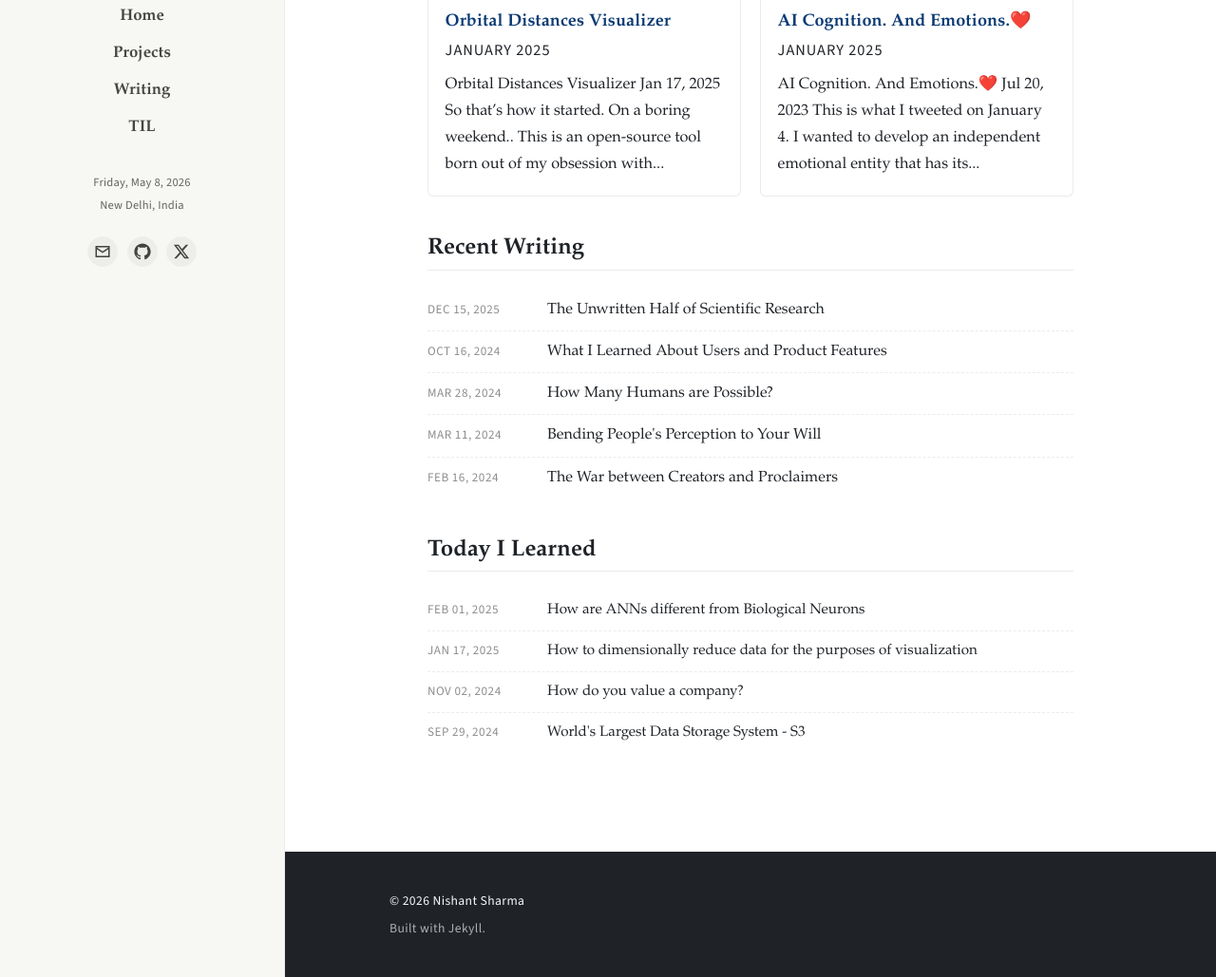
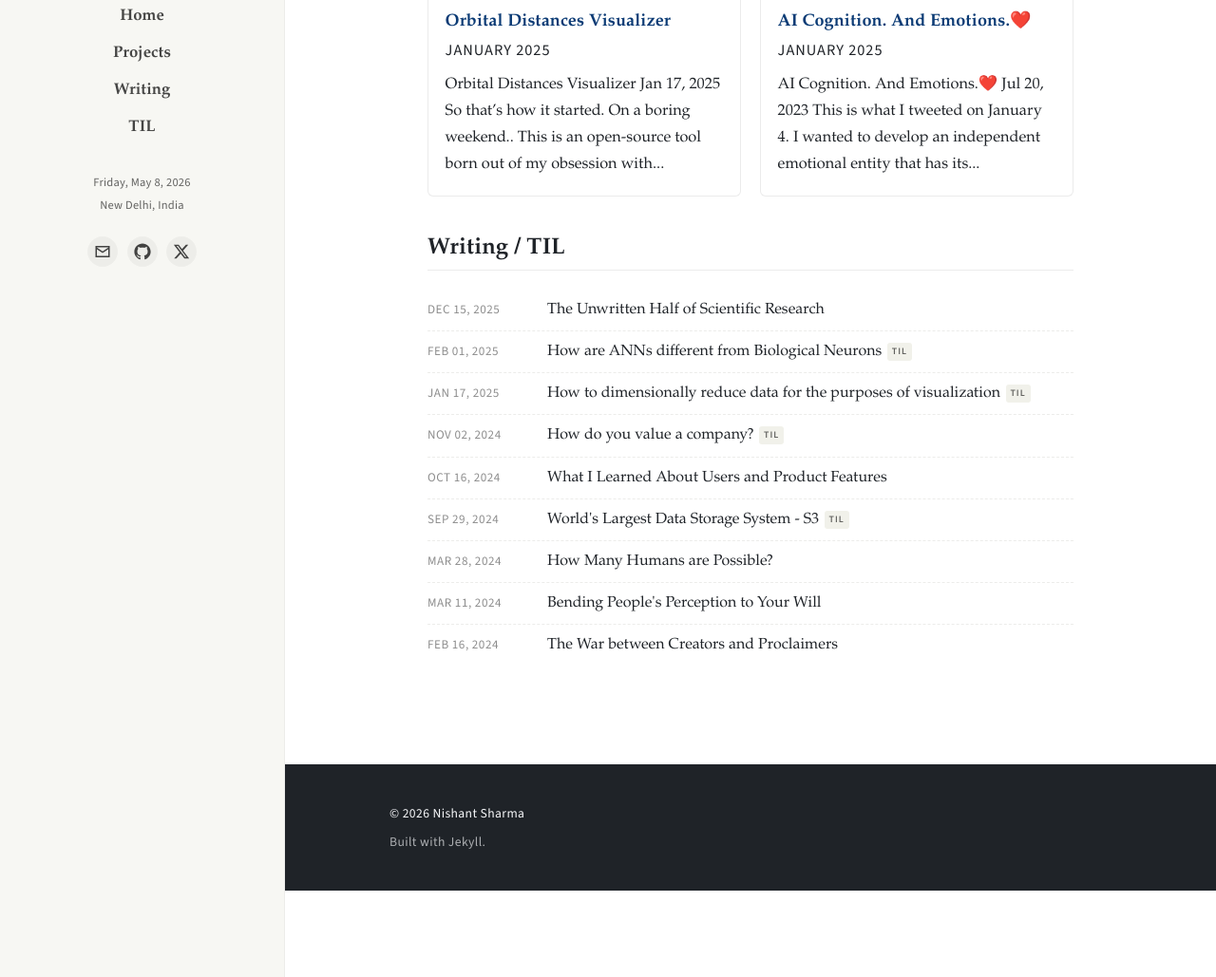
Before and after one commit to sevendaystoglory/sevendaystoglory.github.io, a Jekyll site: the page built from index.md, in a window 1280 px wide and 1400 px high, scrolled down 1749 px, cut to the strip 371-1400 px from the top of the window. Shown: the whole strip at 95% size. Built offline with Jekyll 4.4.1, drawn with Linux system fonts in a browser that asks for light colours; after the commit the page ends 3058 px from its top, so only the background shows below that.

Commit message:
feat: merge Writing and TIL into a single chronological section
Replace the two separate Recent Writing / Today I Learned sections on
the homepage with a unified "Writing / TIL" list sorted by date. TIL
items get a small uppercase pill tag inline with the title; blog posts
keep the hover thumbnail. The dedicated /pages/blogs and /pages/til
pages still use their own includes and are unaffected.

```diff
--- /dev/null
+++ b/_includes/writing-list.html
@@ -0,0 +1,17 @@
+<ul class="news-list">
+  {% for post in site.posts %}
+    {% if post.category == 'blogs' or post.category == 'til' %}
+      <li class="news-item">
+        <span class="news-date">{{ post.date | date: "%b %d, %Y" }}</span>
+        <a href="{{ post.url | relative_url }}" class="news-link">
+          {{ post.title }}{% if post.category == 'til' %}<span class="news-tag">TIL</span>{% endif %}
+        </a>
+        {% if post.image and post.category == 'blogs' %}
+          <span class="news-preview" aria-hidden="true">
+            <img src="{{ post.image | relative_url }}" alt="" loading="lazy">
+          </span>
+        {% endif %}
+      </li>
+    {% endif %}
+  {% endfor %}
+</ul>
--- a/assets/css/main.css
+++ b/assets/css/main.css
@@ -554,6 +554,21 @@ h1 {
 
 .til-link { font-size: 0.95rem; }
 
+.news-tag {
+    display: inline-block;
+    font-family: var(--sans);
+    font-size: 0.62rem;
+    font-weight: 600;
+    text-transform: uppercase;
+    letter-spacing: 0.1em;
+    background: var(--cream-2);
+    color: var(--ink-muted);
+    padding: 0.1em 0.5em;
+    border-radius: 3px;
+    margin-left: 0.55em;
+    vertical-align: 1px;
+}
+
 /* ------------------------------------------------------------------
    Long-form post body styling (used on individual posts)
 ------------------------------------------------------------------ */
--- a/index.md
+++ b/index.md
@@ -34,11 +34,6 @@ title: Home
 </section>
 
 <section class="section">
-  <h2 class="section-title">Recent Writing</h2>
-  {% include blog-list.html %}
+  <h2 class="section-title">Writing / TIL</h2>
+  {% include writing-list.html %}
 </section>
-
-<section class="section">
-  <h2 class="section-title">Today I Learned</h2>
-  {% include til-list.html %}
-</section>
```
